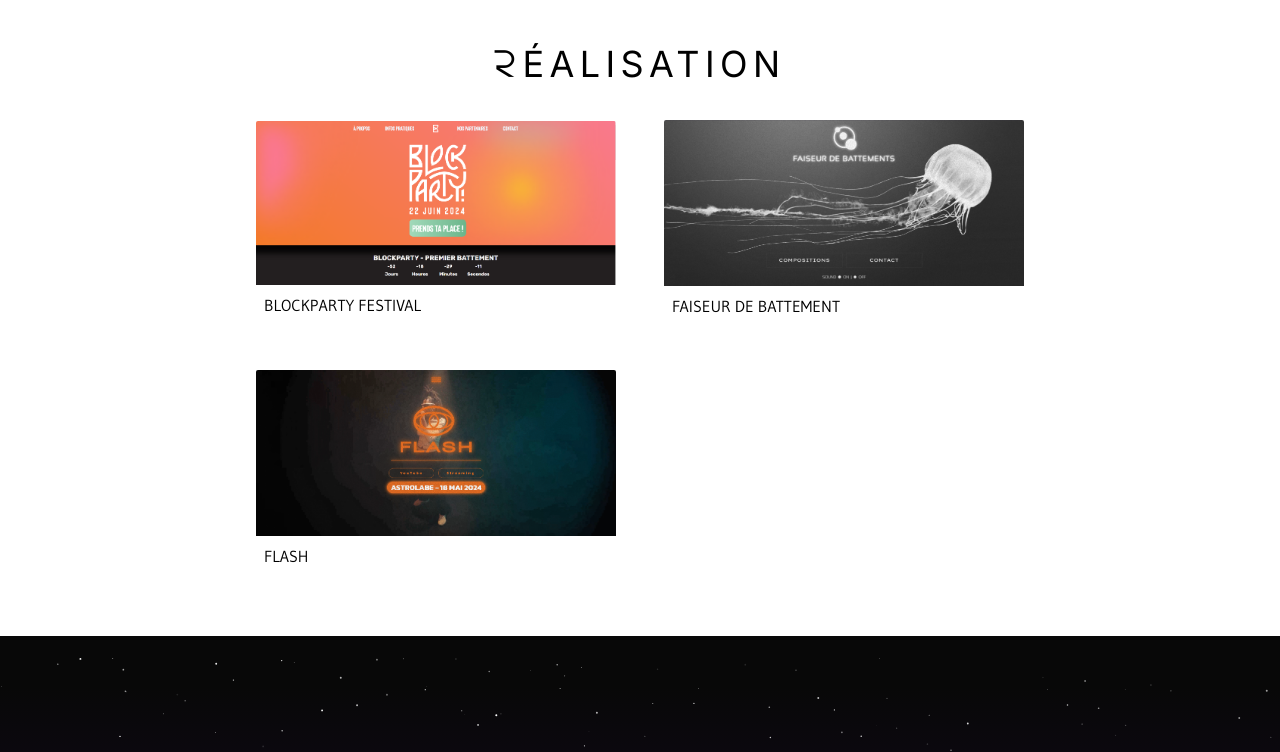
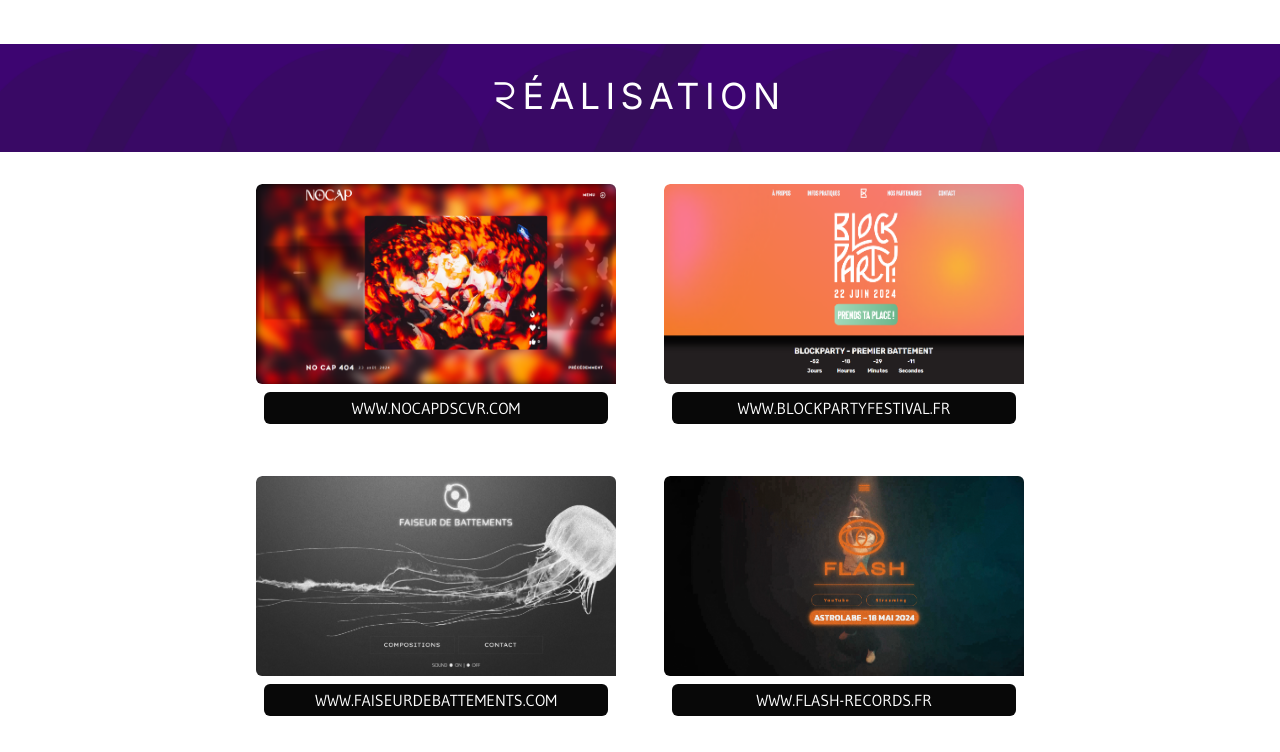
Before and after one commit to jessygomes/inTheGleam, a Next.js app: page /vitrine in a window 1280 px wide. Shown: the part 971-1723 px from the top of the page. Built offline with nearby package versions, Linux system fonts and the light colour scheme.

Commit message:
metadata et autres

```diff
--- a/src/app/(legales)/mentions-legales/page.tsx
+++ b/src/app/(legales)/mentions-legales/page.tsx
@@ -1,4 +1,19 @@
-import React from "react";
+import type { Metadata } from "next";
+
+export const metadata: Metadata = {
+  title: "Mentions Légales et Politique de Confidentialité | inTheGleam",
+  description:
+    "Découvrez les mentions légales et la politique de confidentialité de inTheGleam. Nous protégeons vos données personnelles et respectons les obligations légales en vigueur.",
+  keywords: [
+    "mentions légales",
+    "politique de confidentialité",
+    "protection des données",
+    "obligations légales site web",
+    "respect vie privée",
+    "confidentialité des données",
+    "inTheGleam RGPD",
+  ],
+};
 
 export default function page() {
   return (
--- a/src/app/(legales)/politique-de-confidentialite/page.tsx
+++ b/src/app/(legales)/politique-de-confidentialite/page.tsx
@@ -1,4 +1,19 @@
-import React from "react";
+import type { Metadata } from "next";
+
+export const metadata: Metadata = {
+  title: "Mentions Légales et Politique de Confidentialité | inTheGleam",
+  description:
+    "Découvrez les mentions légales et la politique de confidentialité de inTheGleam. Nous protégeons vos données personnelles et respectons les obligations légales en vigueur.",
+  keywords: [
+    "mentions légales",
+    "politique de confidentialité",
+    "protection des données",
+    "obligations légales site web",
+    "respect vie privée",
+    "confidentialité des données",
+    "inTheGleam RGPD",
+  ],
+};
 
 export default function PdC() {
   return (
--- a/src/app/a-propos/page.tsx
+++ b/src/app/a-propos/page.tsx
@@ -7,6 +7,15 @@
   title: "À Propos de Nous | inTheGleam - Experts en Développement Web",
   description:
     "Découvrez notre équipe passionnée chez inTheGleam. Développeurs web spécialisés, nous créons des solutions sur-mesure pour transformer vos idées en projets digitaux innovants.",
+  keywords: [
+    "inTheGleam",
+    "à propos inTheGleam",
+    "agence développement web",
+    "équipe de développeurs web",
+    "développement web sur-mesure",
+    "création projets digitaux",
+    "experts web et mobile",
+  ],
 };
 
 export default function Propos() {
--- a/src/app/contact/page.tsx
+++ b/src/app/contact/page.tsx
@@ -6,6 +6,15 @@
   title: "Contactez-nous | inTheGleam - Experts en Développement Web",
   description:
     "Discutez de vos projets avec l'équipe inTheGleam. Bénéficiez de conseils personnalisés et obtenez une réponse rapide sous 24 heures. Transformez vos idées en solutions digitales.",
+  keywords: [
+    "contact inTheGleam",
+    "agence développement web",
+    "experts web et mobile",
+    "demander un devis web",
+    "contact agence web",
+    "développement web sur-mesure",
+    "inTheGleam contact",
+  ],
 };
 
 export default function Contact() {
--- a/src/app/e-commerce/page.tsx
+++ b/src/app/e-commerce/page.tsx
@@ -6,6 +6,30 @@
   title: "Création de Site E-Commerce Professionnel | inTheGleam",
   description:
     "Boostez votre chiffre d'affaires avec un site e-commerce sur-mesure. Découvrez les avantages d'une boutique en ligne moderne et performante pour étendre votre portée géographique et séduire vos clients.",
+  keywords: [
+    "site e-commerce",
+    "création boutique en ligne",
+    "développement e-commerce",
+    "site de vente en ligne",
+    "solutions e-commerce sur-mesure",
+    "agence e-commerce",
+    "inTheGleam e-commerce",
+  ],
+  openGraph: {
+    title: "Création de Site E-Commerce Professionnel | inTheGleam",
+    description:
+      "Boostez votre chiffre d'affaires avec un site e-commerce sur-mesure. Découvrez les avantages d'une boutique en ligne moderne et performante pour étendre votre portée géographique et séduire vos clients.",
+    url: "https://www.inthegleam.com/ecommerce",
+    type: "website",
+    images: [
+      {
+        url: "https://www.inthegleam.com/images/ecommerce-og-image.jpg",
+        alt: "Création de Site E-Commerce Professionnel - inTheGleam",
+        width: 1200,
+        height: 630,
+      },
+    ],
+  },
 };
 
 export default function Ecommerce() {
@@ -94,33 +118,55 @@
           </div>
         </article>
 
-        <p className="font-Gudea font-bold text-purple2 text-xl mb-10 lg:p-0 p-2 md:mt-6 lg:mt-10 uppercase text-center tracking-[.15em]">
+        <p className="lg:w-2/3 lg:mx-auto font-Gudea font-bold text-purple2 text-base lg:text-xl mb-10 lg:p-0 px-4 md:mt-6 lg:mt-10 uppercase lg:text-center tracking-[.15em]">
           Transformez votre présence en ligne en une opportunité pour attirer de
           nouveaux clients et développer votre activité.
         </p>
       </section>
 
-      <h2 className="lg:p-0 pl-5 pr-5 text-center mb-8 text-2xl lg:text-4xl uppercase mx-auto tracking-[.15em]">
+      <h2 className="p-8 text-center mb-8 text-2xl lg:text-4xl text-white nostech uppercase mx-auto tracking-[.15em]">
         <span className="font-DissolveRegular">R</span>éalisation
       </h2>
 
-      <section className="grid md:grid-cols-2 items-center gap-12 mb-16 px-8 md:px-0 lg:w-[60%] mx-auto">
-        <div className="group relative flex min-h-fit w-full max-w-fit flex-col gap-1 overflow-hidden rounded-sm transition-all md:min-h-fit">
-          <div className="relative h-full w-full overflow-hidden">
+      <section className="grid md:grid-cols-2 items-center justify-center gap-12 mb-16 px-8 md:px-0 lg:w-[60%] mx-auto">
+        <div className="group relative flex min-h-fit w-full max-w-fit flex-col gap-1 overflow-hidden transition-all md:min-h-fit rounded-md">
+          <div className="relative lg:h-[200px] lg:w-[400px] overflow-hidden">
             <Image
               src={"/images/bellenippe.png"}
               width={500}
               height={500}
               alt="Belle Nippe"
-              className="flex justify-center items-center h-full w-full bg-cover bg-center transition-transform duration-300 ease-in-out transform hover:scale-110"
+              className="flex justify-center items-center h-full w-full rounded-md bg-cover bg-center transition-transform duration-300 ease-in-out transform hover:scale-110"
             />
           </div>
 
           <div className="flex flex-row justify-between rounded-b-sm px-2 py-1">
-            <div className="flex flex-col gap-2">
+            <div className="flex flex-col gap-2 w-full">
               <Link target="_blank" href={"https://www.bellenippe.fr/"}>
-                <p className="line-clamp-2 text-black font-Gudea uppercase hover:text-purple2">
-                  Belle Nippe
+                <p className="line-clamp-2 text-white font-Gudea uppercase bg-blackGleam p-1 text-center hover:bg-purple duration-200 rounded-md">
+                  www.bellenippe.fr
+                </p>
+              </Link>
+            </div>
+          </div>
+        </div>
+
+        <div className="group relative flex min-h-fit w-full max-w-fit flex-col gap-1 overflow-hidden transition-all md:min-h-fit rounded-md">
+          <div className="relative lg:h-[200px] lg:w-[400px] overflow-hidden">
+            <Image
+              src={"/images/phonedumonde.png"}
+              width={500}
+              height={500}
+              alt="Belle Nippe"
+              className="flex justify-center items-center h-full w-full rounded-md bg-cover bg-center transition-transform duration-300 ease-in-out transform hover:scale-110"
+            />
+          </div>
+
+          <div className="flex flex-row justify-between rounded-b-sm px-2 py-1 w-full">
+            <div className="flex flex-col gap-2 w-full">
+              <Link target="_blank" href={"https://www.telephonedumonde.com/"}>
+                <p className="w-full line-clamp-2 text-white font-Gudea uppercase bg-blackGleam p-1 text-center hover:bg-purple duration-200 rounded-md">
+                  www.telephonedumonde.com
                 </p>
               </Link>
             </div>
--- a/src/app/layout.tsx
+++ b/src/app/layout.tsx
@@ -44,6 +44,23 @@
             }),
           }}
         />
+        <script type="application/ld+json">
+          {JSON.stringify({
+            "@context": "https://schema.org",
+            "@type": "Organization",
+            name: "inTheGleam",
+            url: "https://www.inthegleam.com",
+            logo: "https://www.inthegleam.com/public/logos/LogoPNG_inTheGleam_Black.png",
+            sameAs: ["https://www.linkedin.com/company/inthegleam"],
+            contactPoint: [
+              {
+                "@type": "ContactPoint",
+                // telephone: "+123456789",
+                contactType: "customer service",
+              },
+            ],
+          })}
+        </script>
       </head>
       <body className={inter.className}>
         <Analytics />
--- a/src/app/page.tsx
+++ b/src/app/page.tsx
@@ -8,6 +8,15 @@
   title: "inTheGleam - Agence Web et Mobile | Développement Sur-Mesure",
   description:
     "inTheGleam, votre agence spécialisée en développement web et mobile. Création de sites vitrines, e-commerce, applications webs, et bien plus. Découvrez nos services et technologies.",
+  keywords: [
+    "agence web",
+    "développement mobile",
+    "site vitrine",
+    "site e-commerce",
+    "développement sur-mesure",
+    "applications web",
+    "services web professionnels",
+  ],
   openGraph: {
     title: "inTheGleam - Agence Web et Mobile | Développement Sur-Mesure",
     description:
--- a/src/app/vitrine/page.tsx
+++ b/src/app/vitrine/page.tsx
@@ -7,6 +7,15 @@
   title: "Création de Site Vitrine Professionnel | inTheGleam",
   description:
     "Valorisez votre entreprise avec un site vitrine sur-mesure. Découvrez les avantages d'une présence en ligne professionnelle pour attirer vos clients et renforcer votre image de marque.",
+  keywords: [
+    "site vitrine",
+    "création site vitrine",
+    "site vitrine professionnel",
+    "développement site vitrine",
+    "présence en ligne professionnelle",
+    "image de marque en ligne",
+    "site sur-mesure entreprise",
+  ],
 };
 
 export default function Vitrine() {
@@ -88,77 +97,98 @@
           </div>
         </article>
 
-        <p className="font-Gudea font-bold text-purple2 text-xl mb-10 lg:p-0 p-2 md:mt-8 lg:mt-10 uppercase text-center tracking-[.15em]">
+        <p className="lg:w-2/3 lg:mx-auto font-Gudea font-bold text-purple2 text-base lg:text-xl mb-10 lg:p-0 px-4 md:mt-6 lg:mt-10 uppercase lg:text-center tracking-[.15em]">
           Transformez votre présence en ligne en un outil puissant pour attirer
           vos clients et développer votre activité.
         </p>
       </section>
 
-      <h2 className="lg:p-0 pl-5 pr-5 text-center mb-8 text-2xl lg:text-4xl uppercase mx-auto tracking-[.15em]">
+      <h2 className="p-8 text-center mb-8 text-2xl lg:text-4xl text-white nostech uppercase mx-auto tracking-[.15em]">
         <span className="font-DissolveRegular">R</span>éalisation
       </h2>
 
       <section className="grid md:grid-cols-2 items-center gap-12 mb-16 px-8 md:px-0 lg:w-[60%] mx-auto">
-        <div className="group relative flex min-h-fit w-full max-w-fit flex-col gap-1 overflow-hidden rounded-sm transition-all md:min-h-fit">
-          <div className="relative h-full w-full overflow-hidden">
+        <div className="group relative flex min-h-fit w-full max-w-fit flex-col gap-1 overflow-hidden transition-all md:min-h-fit rounded-md">
+          <div className="relative lg:h-[200px] lg:w-[400px] overflow-hidden">
             <Image
-              src={"/images/blockparty.png"}
+              src={"/images/nocap.png"}
               width={500}
               height={500}
               alt="Blockparty"
-              className="flex justify-center items-center h-full w-full bg-cover bg-center transition-transform duration-300 ease-in-out transform hover:scale-110"
+              className="flex justify-center items-center h-full w-full rounded-md bg-cover bg-center transition-transform duration-300 ease-in-out transform hover:scale-110"
             />
           </div>
           <div className="flex flex-row justify-between rounded-b-sm px-2 py-1">
-            <div className="flex flex-col gap-2">
-              <Link target="_blank" href={"https://www.blockpartyfestival.fr/"}>
-                <p className="line-clamp-2 text-black font-Gudea uppercase hover:text-purple2">
-                  BlockParty Festival
+            <div className="flex flex-col gap-2 w-full">
+              <Link target="_blank" href={"https://www.nocapdscvr.com/"}>
+                <p className="line-clamp-2 text-white font-Gudea uppercase bg-blackGleam p-1 text-center hover:bg-purple duration-200 rounded-md">
+                  www.nocapdscvr.com
                 </p>
               </Link>
             </div>
           </div>
         </div>
 
-        <div className="group relative flex min-h-fit w-full max-w-fit flex-col gap-1 overflow-hidden rounded-sm transition-all md:min-h-fit">
-          <div className="relative h-full w-full overflow-hidden ">
+        <div className="group relative flex min-h-fit w-full max-w-fit flex-col gap-1 overflow-hidden transition-all md:min-h-fit rounded-md">
+          <div className="relative lg:h-[200px] lg:w-[400px] overflow-hidden">
             <Image
-              src={"/images/battement.png"}
+              src={"/images/blockparty.png"}
               width={500}
               height={500}
               alt="Blockparty"
-              className="flex justify-center items-center h-full w-full bg-cover bg-center transition-transform duration-300 ease-in-out transform hover:scale-110"
+              className="flex justify-center items-center h-full w-full rounded-md bg-cover bg-center transition-transform duration-300 ease-in-out transform hover:scale-110"
             />
           </div>
           <div className="flex flex-row justify-between rounded-b-sm px-2 py-1">
-            <div className="flex flex-col gap-2">
-              <Link
-                target="_blank"
-                href={"https://www.faiseurdebattements.com/"}
-              >
-                <p className="line-clamp-2 text-black font-Gudea uppercase hover:text-purple2">
-                  Faiseur de battement
+            <div className="flex flex-col gap-2 w-full">
+              <Link target="_blank" href={"https://www.blockpartyfestival.fr/"}>
+                <p className="line-clamp-2 text-white font-Gudea uppercase bg-blackGleam p-1 text-center hover:bg-purple duration-200 rounded-md">
+                  www.blockpartyfestival.fr
                 </p>
               </Link>
             </div>
           </div>
         </div>
 
-        <div className="group relative flex min-h-fit w-full max-w-fit flex-col gap-1 overflow-hidden rounded-sm transition-all md:min-h-fit">
-          <div className="relative h-full w-full overflow-hidden ">
+        <div className="group relative flex min-h-fit w-full max-w-fit flex-col gap-1 overflow-hidden transition-all md:min-h-fit rounded-md">
+          <div className="relative lg:h-[200px] lg:w-[400px] overflow-hidden">
+            <Image
+              src={"/images/battement.png"}
+              width={500}
+              height={500}
+              alt="faiseur de battement site web"
+              className="flex justify-center items-center h-full w-full rounded-md bg-cover bg-center transition-transform duration-300 ease-in-out transform hover:scale-110"
+            />
+          </div>
+          <div className="flex flex-row justify-between rounded-b-sm px-2 py-1">
+            <div className="flex flex-col gap-2 w-full">
+              <Link
+                target="_blank"
+                href={"https://www.faiseurdebattements.com/"}
+              >
+                <p className="line-clamp-2 text-white font-Gudea uppercase bg-blackGleam p-1 text-center hover:bg-purple duration-200 rounded-md">
+                  www.faiseurdebattements.com
+                </p>
+              </Link>
+            </div>
+          </div>
+        </div>
+
+        <div className="group relative flex min-h-fit w-full max-w-fit flex-col gap-1 overflow-hidden transition-all md:min-h-fit rounded-md">
+          <div className="relative lg:h-[200px] lg:w-[400px] overflow-hidden">
             <Image
               src={"/images/flash.png"}
               width={500}
               height={500}
-              alt="Blockparty"
-              className="flex justify-center items-center h-full w-full bg-cover bg-center transition-transform duration-300 ease-in-out transform hover:scale-110"
+              alt="flash"
+              className="flex justify-center items-center h-full w-full rounded-md bg-cover bg-center transition-transform duration-300 ease-in-out transform hover:scale-110"
             />
           </div>
           <div className="flex flex-row justify-between rounded-b-sm px-2 py-1">
-            <div className="flex flex-col gap-2">
+            <div className="flex flex-col gap-2 w-full">
               <Link target="_blank" href={"https://www.flash-records.fr/"}>
-                <p className="line-clamp-2 text-black font-Gudea uppercase hover:text-purple2">
-                  Flash
+                <p className="line-clamp-2 text-white font-Gudea uppercase bg-blackGleam p-1 text-center hover:bg-purple duration-200 rounded-md">
+                  www.flash-records.fr
                 </p>
               </Link>
             </div>
```
Also changed, not shown: public/images/nocapdsvr.png (added), public/images/phonedumonde.png (added).
